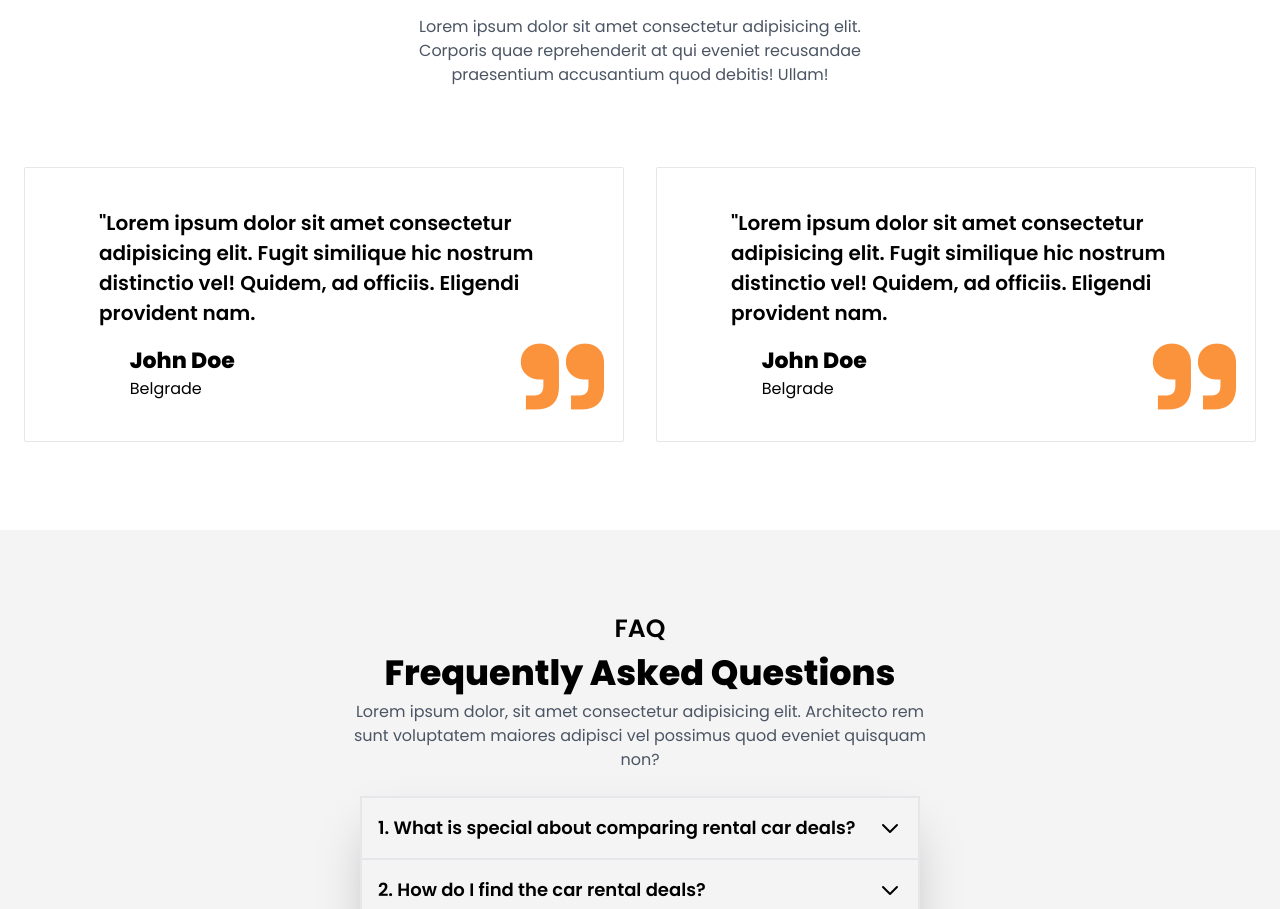
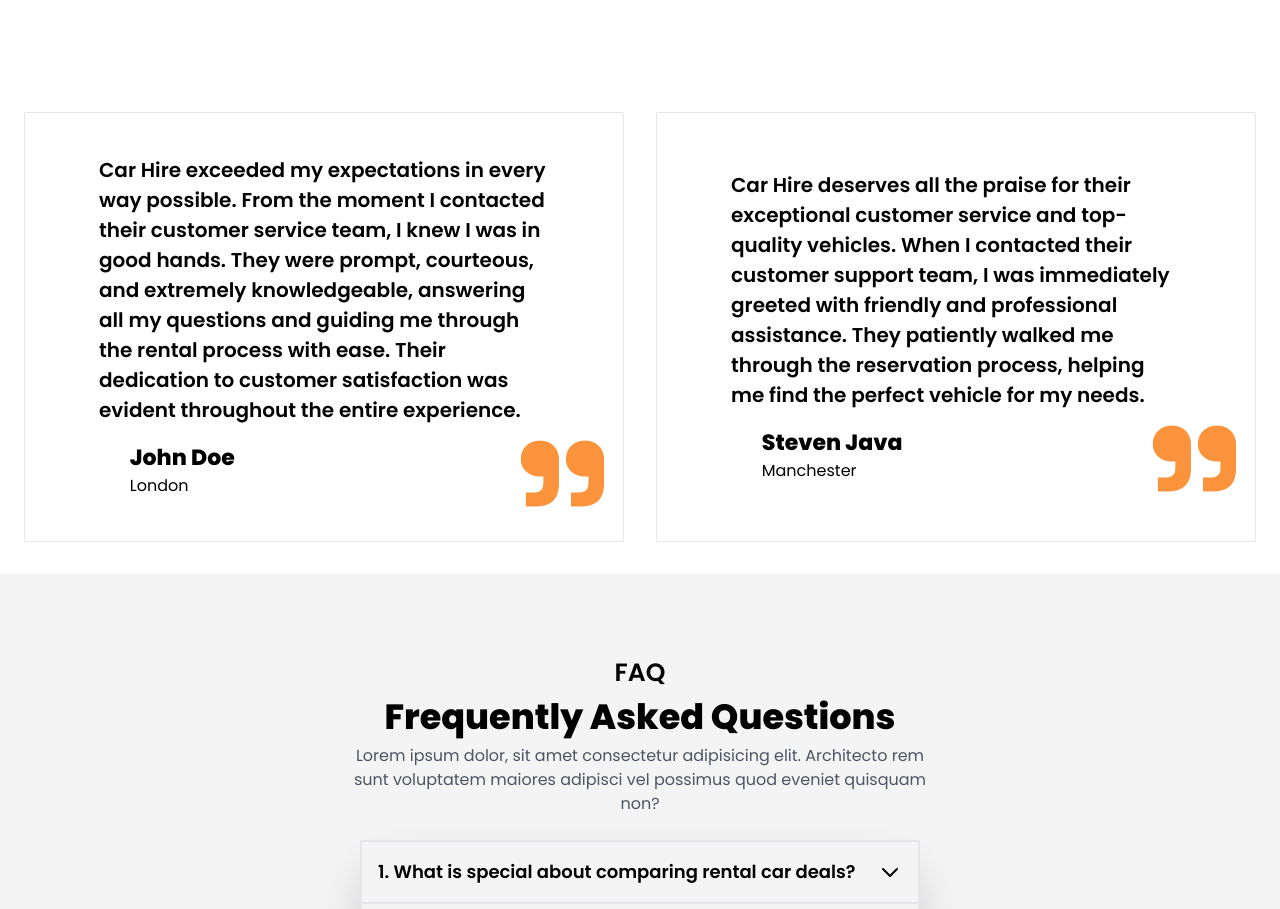
Before and after one commit to VahapCanDongel/car-hire, a React (Vite) app: page / in a window 1280 px wide. Shown: the part 3390-4299 px from the top of the page. Built offline with nearby package versions, Linux system fonts and the light colour scheme.

Commit message:
Added actual testimonials

```diff
--- a/src/components/Testimonial.jsx
+++ b/src/components/Testimonial.jsx
@@ -1,17 +1,16 @@
-export default function Testimonial() {
+export default function Testimonial({ user_review, user_name, user_location }) {
   return (
     <div>
-      <div className="border w-[600px] p-10 rounded-sm flex justify-center items-center flex-col sm:w-[400px]">
+      <div className="border w-[600px] p-10 rounded-sm flex justify-center items-center flex-col sm:w-[400px] min-h-[430px] my-8">
         <p className="w-[450px] text-[20px] font-semibold sm:text-[15px] sm:w-[350px]">
-          "Lorem ipsum dolor sit amet consectetur adipisicing elit. Fugit
-          similique hic nostrum distinctio vel! Quidem, ad officiis. Eligendi
-          provident nam.
+
+          {user_review}
         </p>
 
         <div className="flex justify-between w-3/4 relative sm:w-full">
           <div>
-            <div className="font-bold text-[22px] mt-4 sm:text-[18px]">John Doe</div>
-            <div className="sm:text-[14px]">Belgrade</div>
+            <div className="font-bold text-[22px] mt-4 sm:text-[18px]">{user_name}</div>
+            <div className="sm:text-[14px]">{user_location}</div>
           </div>
 
           <div className="font-semibold font-space text-[205px] text-orange-400 h-[35px] absolute bottom-[100px] left-[380px] sm:left-[260px]">
--- a/src/sections/Testimonials.jsx
+++ b/src/sections/Testimonials.jsx
@@ -15,8 +15,8 @@ export default function Testimonials() {
 
 
             <div className="flex gap-8 justify-center sm:flex-col">
-                <Testimonial />
-                <Testimonial />
+                <Testimonial user_name={"John Doe"} user_location={"London"} user_review={"Car Hire exceeded my expectations in every way possible. From the moment I contacted their customer service team, I knew I was in good hands. They were prompt, courteous, and extremely knowledgeable, answering all my questions and guiding me through the rental process with ease. Their dedication to customer satisfaction was evident throughout the entire experience."} />
+                <Testimonial user_name={"Steven Java"} user_location={"Manchester"} user_review={"Car Hire deserves all the praise for their exceptional customer service and top-quality vehicles. When I contacted their customer support team, I was immediately greeted with friendly and professional assistance. They patiently walked me through the reservation process, helping me find the perfect vehicle for my needs."} />
             </div>
 
 
```
